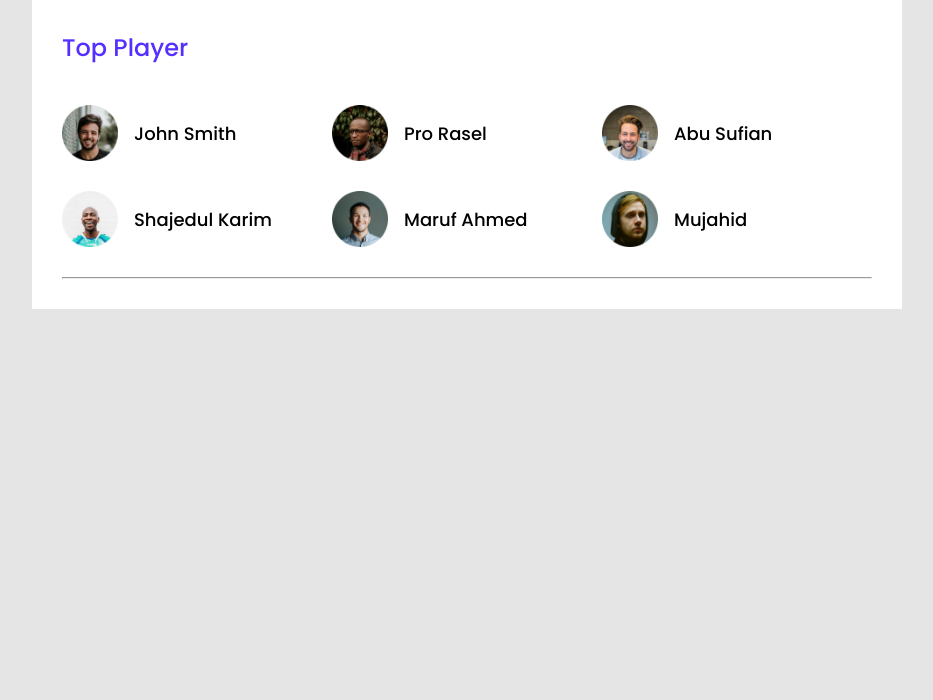
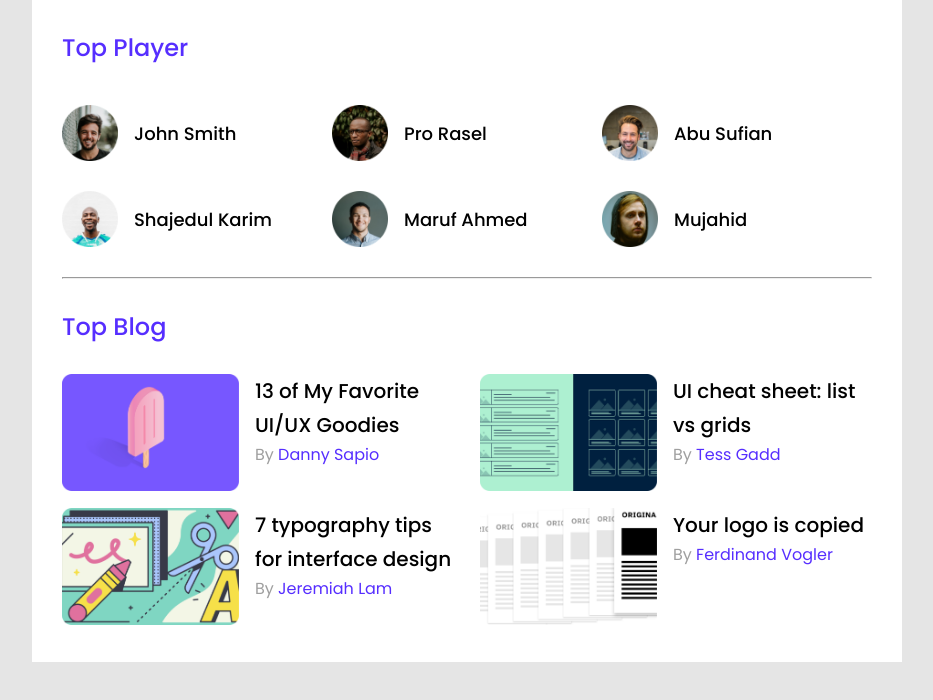
Before and after one commit to abumotaleb99/leader-board, a plain HTML site: page index.html in a window 1280 px wide. Shown: the whole page, without its empty margins (173-1106 px from the left). Drawn offline with Linux system fonts and the light colour scheme.

Commit message:
added top blog section

```diff
--- a/index.html
+++ b/index.html
@@ -15,9 +15,10 @@
 
     <main>
       <!-- Top Player and Top Blog Section Start -->
+      <!-- Top Player -->
       <section class="container">
         <div class="top-players">
-          <h3 class="section-title">Top Player</h3>
+          <h2 class="section-title">Top Player</h2>
           <div class="players">
             <div class="player">
               <img src="images/players/player-1.png" alt="" />
@@ -46,6 +47,50 @@
           </div>
         </div>
         <hr />
+        <!-- Top Blog -->
+        <div class="top-blogs">
+          <h2 class="section-title">Top Blog</h2>
+          <div class="blogs">
+            <article class="blog">
+              <div class="thumbnail">
+                <img src="images/blogs/blog-1.png" alt="" />
+              </div>
+              <div class="blog-info">
+                <h3 class="blog-title">13 of My Favorite UI/UX Goodies</h3>
+                <p class="blog-author">By <a href="">Danny Sapio</a></p>
+              </div>
+            </article>
+            <article class="blog">
+              <div class="thumbnail">
+                <img src="images/blogs/blog-2.png" alt="" />
+              </div>
+              <div class="blog-info">
+                <h3 class="blog-title">UI cheat sheet: list vs grids</h3>
+                <p class="blog-author">By <a href="">Tess Gadd</a></p>
+              </div>
+            </article>
+            <article class="blog">
+              <div class="thumbnail">
+                <img src="images/blogs/blog-3.png" alt="" />
+              </div>
+              <div class="blog-info">
+                <h3 class="blog-title">
+                  7 typography tips for interface design
+                </h3>
+                <p class="blog-author">By <a href="">Jeremiah Lam</a></p>
+              </div>
+            </article>
+            <article class="blog">
+              <div class="thumbnail">
+                <img src="images/blogs/blog-4.png" alt="" />
+              </div>
+              <div class="blog-info">
+                <h3 class="blog-title">Your logo is copied</h3>
+                <p class="blog-author">By <a href="">Ferdinand Vogler</a></p>
+              </div>
+            </article>
+          </div>
+        </div>
       </section>
       <!-- Top Player and Top Blog Section End -->
     </main>
--- a/styles/style.css
+++ b/styles/style.css
@@ -1,5 +1,5 @@
 /* Google Fonts */
-@import url("https://fonts.googleapis.com/css2?family=Poppins:wght@500&display=swap");
+@import url("https://fonts.googleapis.com/css2?family=Poppins:wght@400;500&display=swap");
 
 /* Common CSS */
 * {
@@ -30,7 +30,7 @@ main {
   margin-bottom: 30px;
 }
 
-.section-title {
+.top-players .section-title {
   color: #562eff;
   font-size: 24px;
   font-weight: 500;
@@ -59,4 +59,51 @@ main {
   font-weight: 500;
   margin-left: 16px;
 }
-/* Top Players and Top Blogs Styles End */
+
+/* Top Blogs */
+.top-blogs .section-title {
+  color: #562eff;
+  font-size: 24px;
+  font-weight: 500;
+  margin: 30px 0;
+}
+
+.blogs {
+  display: grid;
+  grid-template-columns: repeat(2, 1fr);
+  grid-gap: 10px 26px;
+}
+
+.blogs .blog .thumbnail img {
+  width: 177px;
+  height: 117px;
+}
+
+.blogs .blog {
+  display: flex;
+}
+
+.blogs .blog .blog-info {
+  margin-left: 16px;
+}
+
+.blogs .blog .blog-info .blog-title {
+  color: #000000;
+  font-size: 20px;
+  font-weight: 500;
+  line-height: 34px;
+}
+
+.blogs .blog .blog-info .blog-author {
+  color: #9f9f9f;
+  font-size: 16px;
+  font-weight: 400;
+}
+
+.blogs .blog .blog-info .blog-author a {
+  text-decoration: none;
+  color: #562eff;
+  font-size: 16px;
+  font-weight: 400;
+}
+/* Top Players and Top Blogs Styles End */ ;
```
